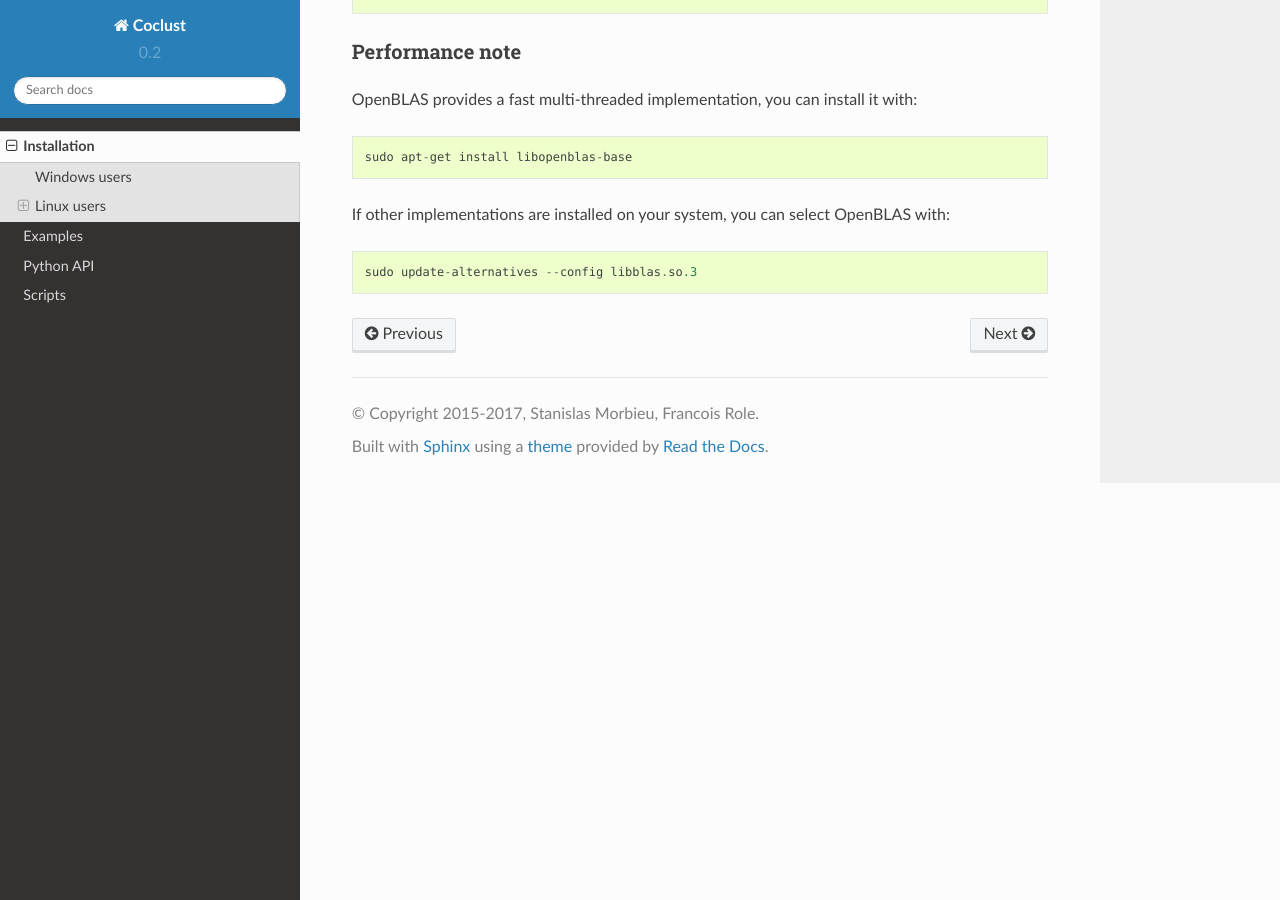
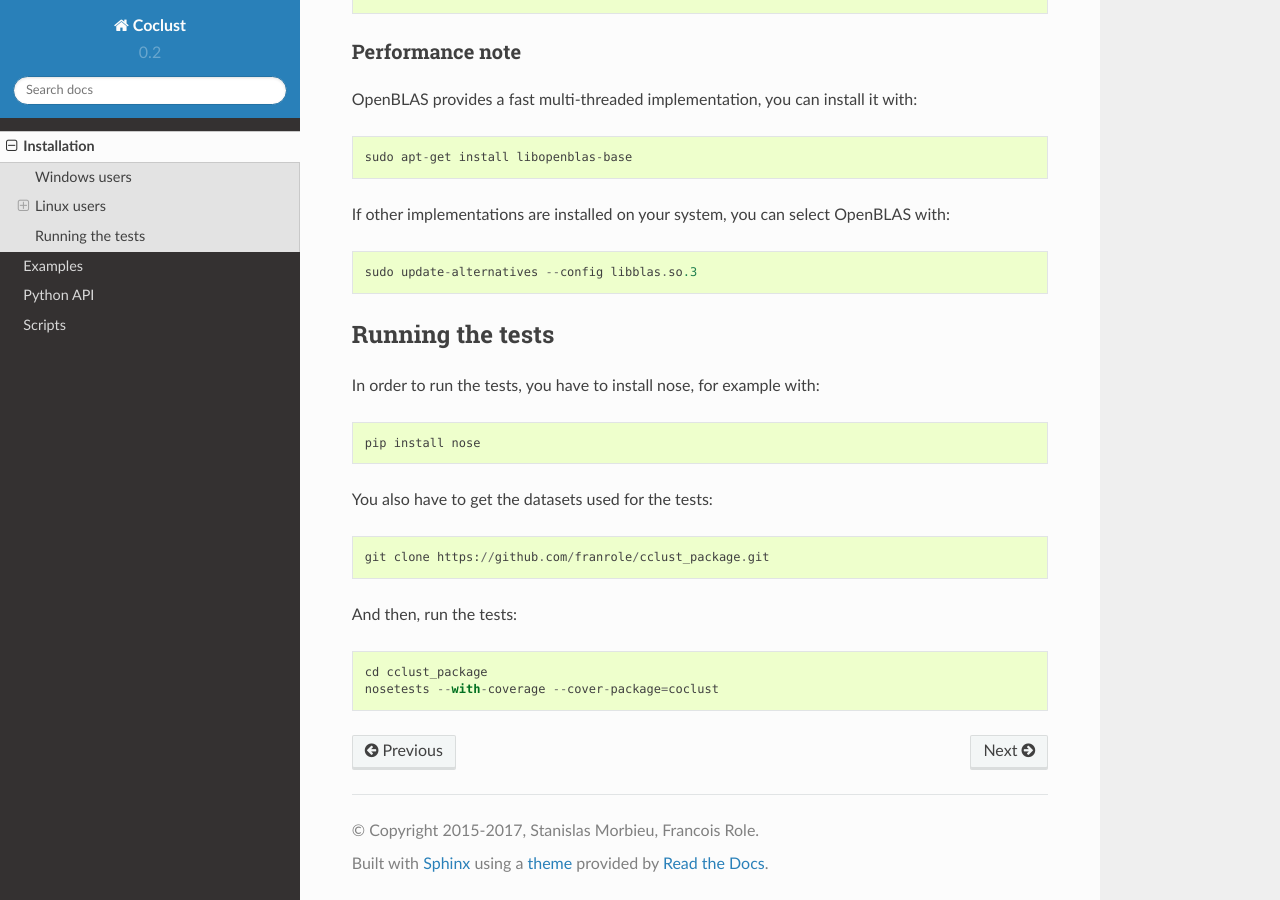
Before and after one commit to franrole/cclust_package, a Sphinx documentation site: the page built from docs/install.rst, in a window 1280 px wide and 900 px high, scrolled down 1052 px. Built offline with Sphinx 7.4.7 and the Read the Docs theme 2.0.0, drawn with Linux system fonts in a browser that asks for light colours.

Commit message:
explain how to run the tests

```diff
--- a/docs/install.rst
+++ b/docs/install.rst
@@ -53,3 +53,19 @@ If other implementations are installed on your system, you can select OpenBLAS w
 
 
 .. _`download site`: https://www.continuum.io/downloads
+
+Running the tests
+'''''''''''''''''
+
+In order to run the tests, you have to install nose, for example with::
+
+  pip install nose
+
+You also have to get the datasets used for the tests::
+
+  git clone https://github.com/franrole/cclust_package.git
+
+And then, run the tests::
+
+  cd cclust_package
+  nosetests --with-coverage --cover-package=coclust
```
